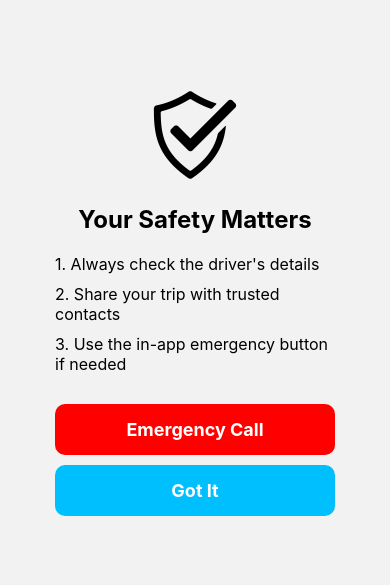
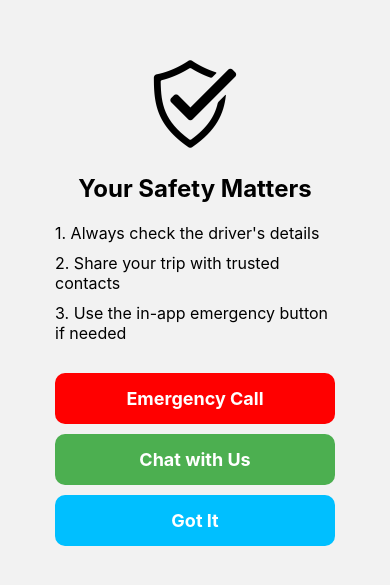
Before and after one commit to raphaelmwachiti/gLide, a React Native app: screen /SafetyScreen in a window 390 px wide. Shown: the part 117-702 px from the top of the page. Built offline with nearby package versions, Linux system fonts and the light colour scheme.

Commit message:
safety screen

```diff
--- a/src/navigation/AppNavigator.js
+++ b/src/navigation/AppNavigator.js
@@ -14,6 +14,7 @@ import ChatScreen from '../screens/ChatScreen'
 import LoginScreen from '../screens/LoginScreen';
 import SignupScreen from '../screens/SignupScreen';
 import SafetyScreen from '../screens/SafetyScreen';
+
 
 const Stack = createStackNavigator();
 const Tab = createMaterialTopTabNavigator();
@@ -88,6 +89,7 @@ function AppNavigator() {
       component={SafetyScreen}
       options={{headerShown: false}}/>
 
+
     </Stack.Navigator>
   );
 }
--- a/src/screens/ConfirmationScreen.js
+++ b/src/screens/ConfirmationScreen.js
@@ -36,7 +36,7 @@ const ConfirmationScreen = ({ navigation }) => {
         <View style={styles.buttonContainer}>
             {/* on click the share button should show on screeen pop up asking for phone number and email of desired reciept */}
           <TouchableOpacity style={styles.shareButton} >
-            <Text style={styles.buttonText}> Share ride details with family or freind</Text>
+            <Text style={styles.buttonText}> Share ride details with family or friend</Text>
           </TouchableOpacity>
           <TouchableOpacity style={styles.trackButton} onPress={() => navigation.navigate('TrackRideScreen')}>
             <Text style={styles.buttonText}> Proceed to track your ride</Text>
--- a/src/screens/SafetyScreen.js
+++ b/src/screens/SafetyScreen.js
@@ -1,6 +1,7 @@
 // SafetyScreen.js
 import React, { useState } from 'react';
 import { View, Text, StyleSheet, TouchableOpacity, Image, Linking, Modal } from 'react-native';
+import ChatScreen from './ChatScreen';
 
 const SafetyScreen = ({ navigation }) => {
   const [isEmergencyModalVisible, setEmergencyModalVisible] = useState(false);
@@ -43,6 +44,12 @@ const SafetyScreen = ({ navigation }) => {
       >
         <Text style={styles.buttonText}>Emergency Call</Text>
       </TouchableOpacity>
+      <TouchableOpacity
+              style={[styles.button, styles.chatButton]}
+
+      >
+        <Text style={styles.buttonText}>Chat with Us</Text>
+      </TouchableOpacity>
 
       {/* Got It Button */}
       <TouchableOpacity
@@ -69,6 +76,7 @@ const SafetyScreen = ({ navigation }) => {
               >
                 <Text style={styles.buttonText}>Yes</Text>
               </TouchableOpacity>
+
               <TouchableOpacity
                 style={styles.modalButton}
                 onPress={hideEmergencyModal}
@@ -150,6 +158,9 @@ const styles = StyleSheet.create({
     flexDirection: 'row',
     justifyContent: 'space-between',
   },
+  chatButton: {
+    backgroundColor: '#4CAF50', // Customize the color for the chat button
+  },
 });
 
 export default SafetyScreen;
--- a/src/screens/TrackRideScreen.js
+++ b/src/screens/TrackRideScreen.js
@@ -1,6 +1,7 @@
 import React from 'react';
 import { View, Text, Image, TouchableOpacity, StyleSheet, SafeAreaView } from 'react-native';
 import MapView from 'react-native-maps';
+import SafetyScreen from './SafetyScreen';
 
 const TrackRideScreen = ({ navigation }) => {
   return (
@@ -54,7 +55,7 @@ const TrackRideScreen = ({ navigation }) => {
             <Text style={styles.buttonText}>Share live location and ride details</Text>
           </TouchableOpacity>
 
-        <TouchableOpacity style={styles.safetyTipsButton}>
+        <TouchableOpacity style={styles.safetyTipsButton} onPress={()=>navigation.navigate(SafetyScreen)}>
           <Text style={styles.safetyTipsText}>Safety tips</Text>
         </TouchableOpacity>
       </View>
```
